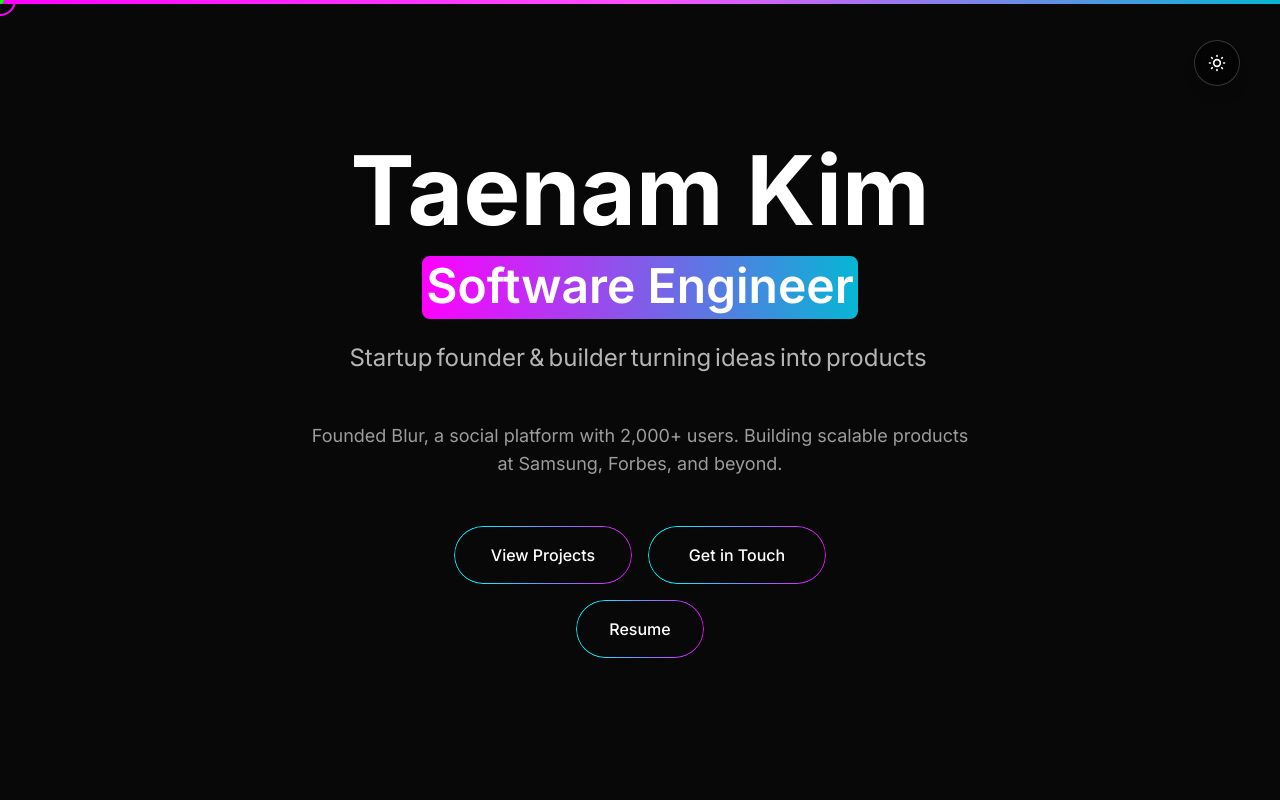
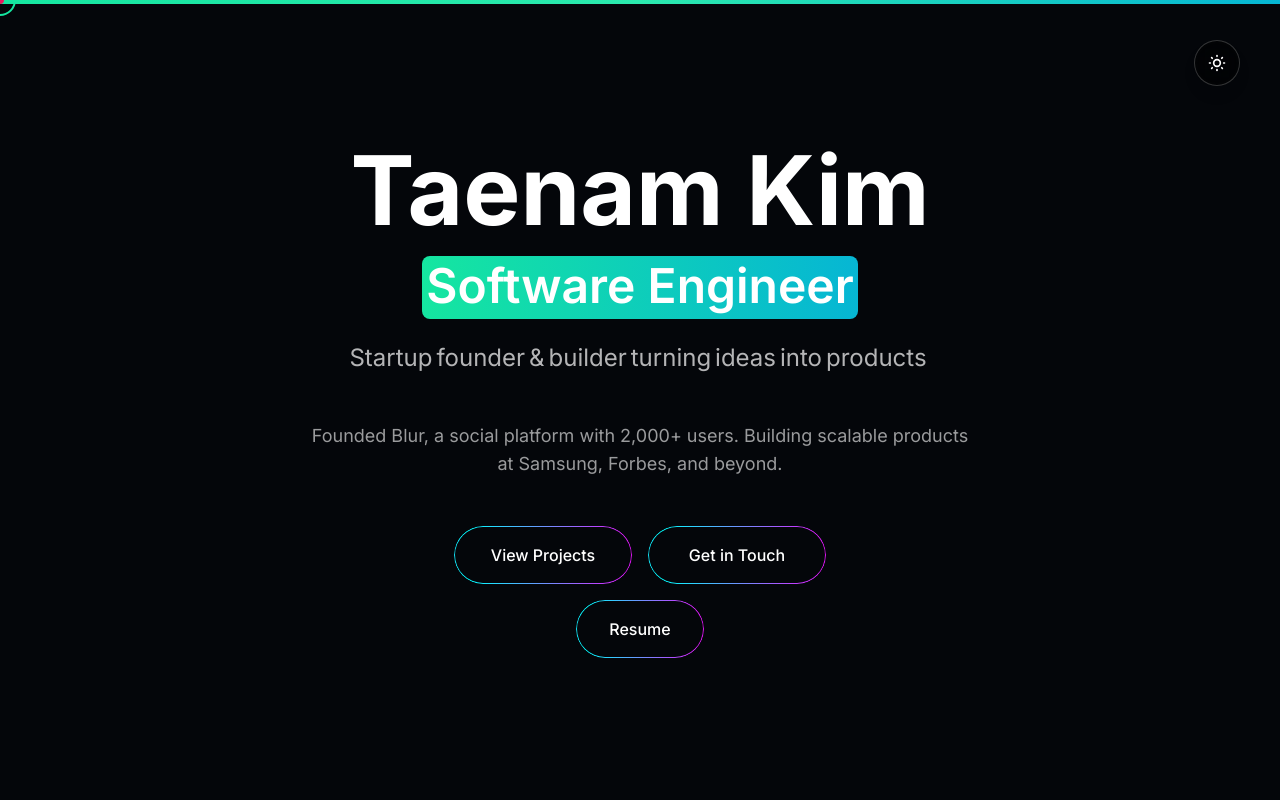
Before and after one commit to taenam1214/taenam1214.github.io, a React (Create React App) app: page / in a window 1280 px wide. Shown: the top 800 px of the page. Built offline with nearby package versions, Linux system fonts and the light colour scheme.

Commit message:
Theme: green→cyan→blue palette, Space Grotesk font, name/ticker effect utilities

```diff
--- a/public/index.html
+++ b/public/index.html
@@ -4,7 +4,7 @@
     <meta charset="utf-8" />
     <link rel="icon" href="%PUBLIC_URL%/favicon.ico" />
     <meta name="viewport" content="width=device-width, initial-scale=1" />
-    <meta name="theme-color" content="#ff00ff" />
+    <meta name="theme-color" content="#15e6a0" />
     <meta
       name="description"
       content="Taenam Kim - Computer Science student at UW-Madison. Portfolio showcasing software engineering projects, product management experience, and data analysis work."
@@ -19,7 +19,7 @@
     <!-- Google Fonts -->
     <link rel="preconnect" href="https://fonts.googleapis.com">
     <link rel="preconnect" href="https://fonts.gstatic.com" crossorigin>
-    <link href="https://fonts.googleapis.com/css2?family=Inter:wght@400;500;600;700;800&display=swap" rel="stylesheet">
+    <link href="https://fonts.googleapis.com/css2?family=Inter:wght@400;500;600;700;800;900&family=Space+Grotesk:wght@400;500;700&display=swap" rel="stylesheet">
 
     <title>Taenam Kim | Software Engineer Portfolio</title>
   </head>
--- a/src/index.css
+++ b/src/index.css
@@ -35,7 +35,72 @@
   }
 
   .gradient-text {
-    @apply bg-gradient-to-r from-magenta via-magenta-400 to-cyan-500 bg-clip-text text-transparent;
+    @apply bg-gradient-to-r from-brand via-cyan-500 to-azure bg-clip-text text-transparent;
+  }
+
+  /* Editorial name reveal: blur-rise per line + a light sweep through the gradient */
+  .name-mask {
+    overflow: hidden;
+    display: block;
+    padding: 0 0.16em 0.1em 0;
+  }
+  .name-rise {
+    display: block;
+    transform: translateY(112%);
+    opacity: 0;
+    filter: blur(12px);
+    animation: name-reveal 1.05s cubic-bezier(0.16, 1, 0.3, 1) forwards;
+  }
+  .name-rise.is-delayed {
+    animation-delay: 0.16s;
+  }
+  .name-sheen {
+    background-size: 230% 100%;
+    background-position: 120% 0;
+    animation:
+      name-reveal 1.05s cubic-bezier(0.16, 1, 0.3, 1) 0.16s forwards,
+      name-sheen 2.2s cubic-bezier(0.4, 0, 0.2, 1) 0.75s both;
+  }
+
+  /* Tech ticker: edge-faded, seamless scroll */
+  .ticker-mask {
+    -webkit-mask-image: linear-gradient(90deg, transparent, #000 7%, #000 93%, transparent);
+    mask-image: linear-gradient(90deg, transparent, #000 7%, #000 93%, transparent);
+  }
+  .ticker-track {
+    display: inline-block;
+    white-space: nowrap;
+    animation: ticker 34s linear infinite;
+  }
+  .ticker-mask:hover .ticker-track {
+    animation-play-state: paused;
+  }
+
+  @keyframes name-reveal {
+    0% { transform: translateY(112%); opacity: 0; filter: blur(12px); }
+    55% { opacity: 1; filter: blur(0); }
+    100% { transform: translateY(0); opacity: 1; filter: blur(0); }
+  }
+  @keyframes name-sheen {
+    from { background-position: 120% 0; }
+    to { background-position: 0% 0; }
+  }
+  @keyframes ticker {
+    to { transform: translateX(-50%); }
+  }
+  @keyframes fade {
+    from { opacity: 0; transform: translateY(16px); }
+    to { opacity: 1; transform: translateY(0); }
+  }
+
+  @media (prefers-reduced-motion: reduce) {
+    .name-rise, .name-sheen {
+      transform: none !important;
+      opacity: 1 !important;
+      filter: none !important;
+      animation: none !important;
+    }
+    .ticker-track { animation: none !important; }
   }
 
   .perspective-1000 {
--- a/src/utils/constants.js
+++ b/src/utils/constants.js
@@ -40,7 +40,7 @@ export const BREAKPOINTS = {
 
 export const PARTICLE_CONFIG = {
   count: 80,
-  color: '#ff00ff',
+  color: '#15e6a0',
   speed: 1,
   maxDistance: 150,
 };
--- a/tailwind.config.js
+++ b/tailwind.config.js
@@ -6,23 +6,39 @@ module.exports = {
   theme: {
     extend: {
       colors: {
+        // Brand green (the `magenta` token name is kept so existing utility
+        // classes keep working, but the ramp is now the green→cyan→blue system).
         magenta: {
-          DEFAULT: '#ff00ff',
-          50: '#fff0ff',
-          100: '#ffe0ff',
-          200: '#ffc0ff',
-          300: '#ff90ff',
-          400: '#ff50ff',
-          500: '#ff00ff',
-          600: '#d400d4',
-          700: '#a800a8',
-          800: '#7c007c',
-          900: '#500050',
+          DEFAULT: '#15e6a0',
+          50: '#eafff7',
+          100: '#c9ffed',
+          200: '#90f7d4',
+          300: '#4fefc0',
+          400: '#2be9ae',
+          500: '#15e6a0',
+          600: '#0fbf86',
+          700: '#0c9469',
+          800: '#0a6e50',
+          900: '#084a36',
+        },
+        // Explicit green alias for new code
+        brand: {
+          DEFAULT: '#15e6a0',
+          400: '#2be9ae',
+          500: '#15e6a0',
+          600: '#0fbf86',
+        },
+        // Blue accent that completes the green→cyan→blue gradient
+        azure: {
+          DEFAULT: '#3b82f6',
+          400: '#60a5fa',
+          500: '#3b82f6',
+          600: '#2563eb',
         },
         dark: {
-          DEFAULT: '#080808',
-          50: '#1a1a1a',
-          100: '#0f0f0f',
+          DEFAULT: '#04060a',
+          50: '#0a0e16',
+          100: '#0f1420',
         },
         light: {
           DEFAULT: '#ffffff',
@@ -35,8 +51,23 @@ module.exports = {
         'beam': 'beam 7s linear infinite',
         'sparkle': 'sparkle 3s ease-in-out infinite',
         'float': 'float 6s ease-in-out infinite',
+        'name-reveal': 'name-reveal 1.05s cubic-bezier(.16,1,.3,1) forwards',
+        'name-sheen': 'name-sheen 2.2s cubic-bezier(.4,0,.2,1) forwards',
+        'ticker': 'ticker 34s linear infinite',
       },
       keyframes: {
+        'name-reveal': {
+          '0%': { transform: 'translateY(112%)', opacity: 0, filter: 'blur(12px)' },
+          '55%': { opacity: 1, filter: 'blur(0)' },
+          '100%': { transform: 'translateY(0)', opacity: 1, filter: 'blur(0)' },
+        },
+        'name-sheen': {
+          from: { backgroundPosition: '120% 0' },
+          to: { backgroundPosition: '0% 0' },
+        },
+        ticker: {
+          to: { transform: 'translateX(-50%)' },
+        },
         aurora: {
           from: {
             backgroundPosition: '50% 50%, 50% 50%'
@@ -74,6 +105,8 @@ module.exports = {
       },
       fontFamily: {
         sans: ['Inter', 'sans-serif'],
+        display: ['Inter', 'sans-serif'],
+        mono: ['"Space Grotesk"', 'monospace'],
       }
     },
   },
```
